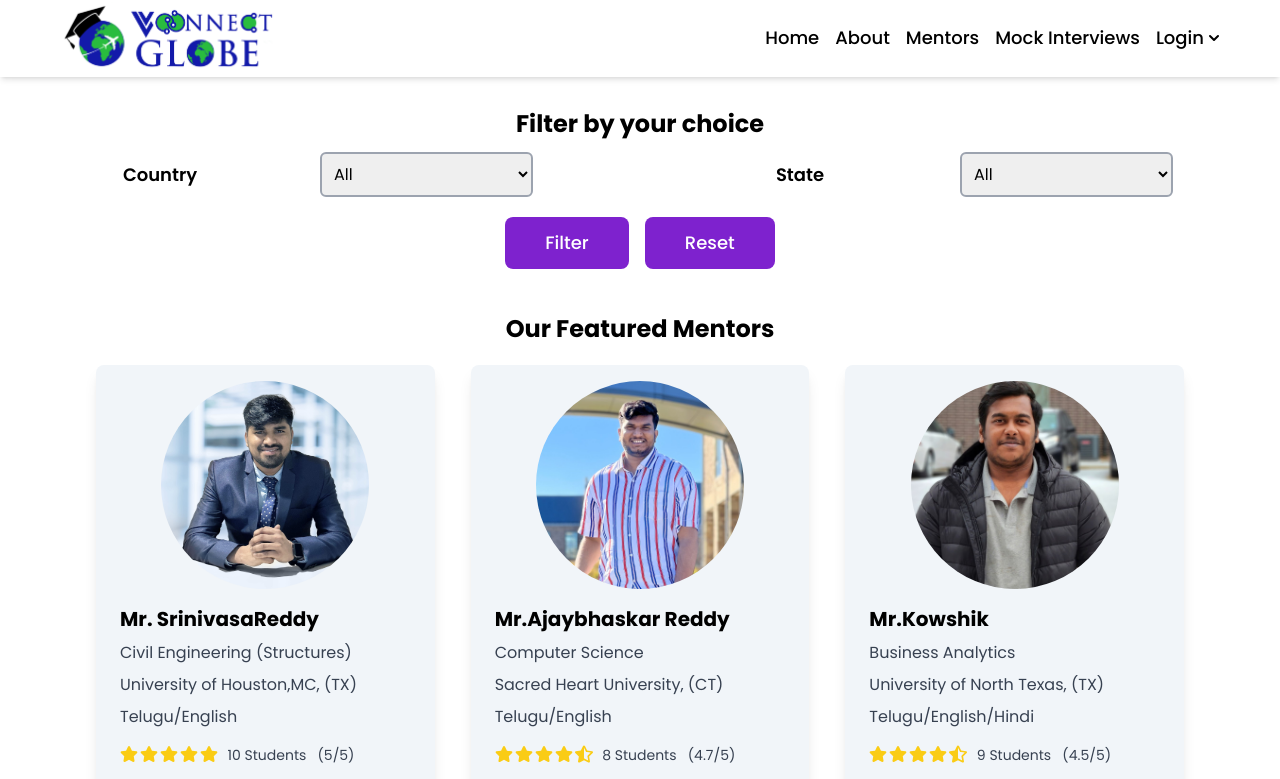
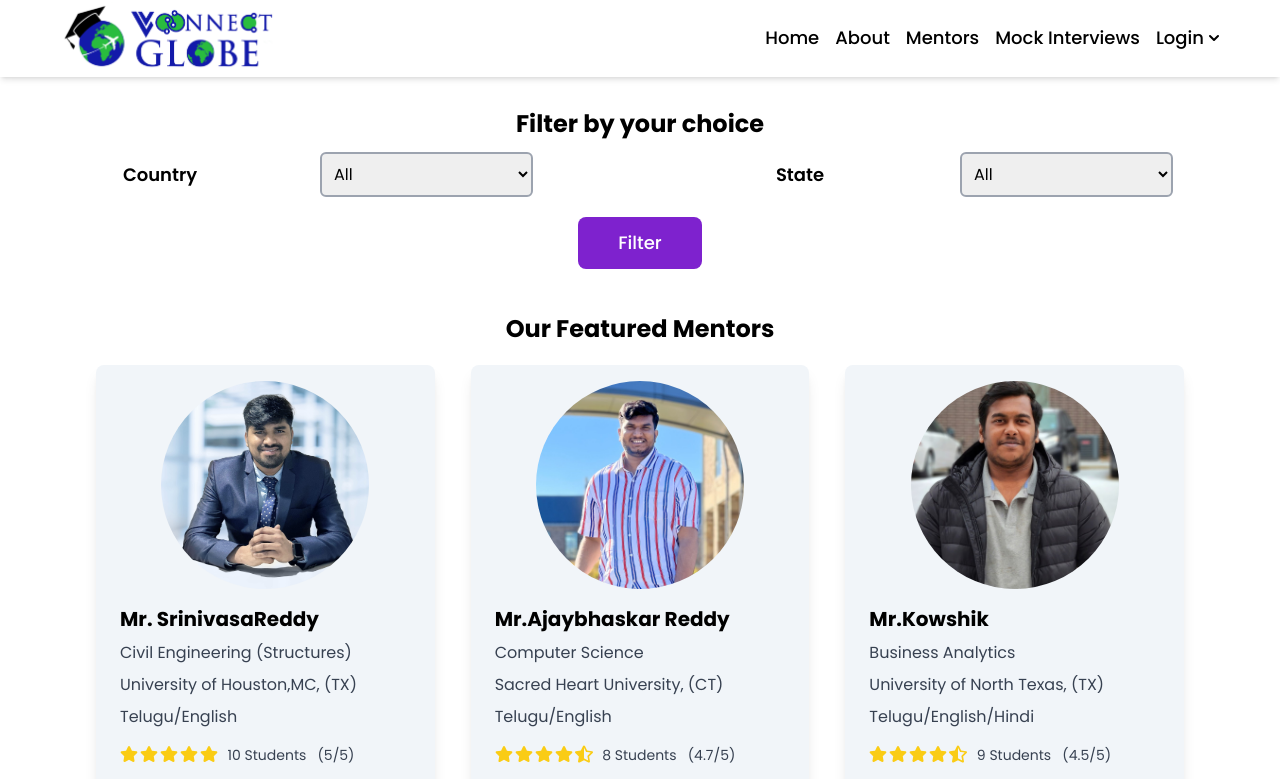
Before and after one commit to shaikahmadnawaz/vconnectglobe, a React (Create React App) app: page /mentorspage in a window 1280 px wide. Shown: the top 779 px of the page. Built offline with nearby package versions, Linux system fonts and the light colour scheme.

Commit message:
removed reset

```diff
--- a/src/components/MentorsPage.js
+++ b/src/components/MentorsPage.js
@@ -106,7 +106,7 @@
         </div>
 				<div className="flex items-center justify-center mt-5 gap-x-4">
 						<button type="submit" className="focus:outline-none text-white bg-purple-700 hover:bg-purple-800 focus:ring-4 focus:ring-purple-300 font-medium rounded-lg text-lg px-10 py-3 mb-2 dark:bg-purple-600 dark:hover:bg-purple-700 dark:focus:ring-purple-900">Filter</button>
-            <button type="button" className="focus:outline-none text-white bg-purple-700 hover:bg-purple-800 focus:ring-4 focus:ring-purple-300 font-medium rounded-lg text-lg px-10 py-3 mb-2 dark:bg-purple-600 dark:hover:bg-purple-700 dark:focus:ring-purple-900">Reset</button>
+            {/* <button type="button" className="focus:outline-none text-white bg-purple-700 hover:bg-purple-800 focus:ring-4 focus:ring-purple-300 font-medium rounded-lg text-lg px-10 py-3 mb-2 dark:bg-purple-600 dark:hover:bg-purple-700 dark:focus:ring-purple-900">Reset</button> */}
 				</div>
 				</form>
         {/* Mentor cards */}
```
